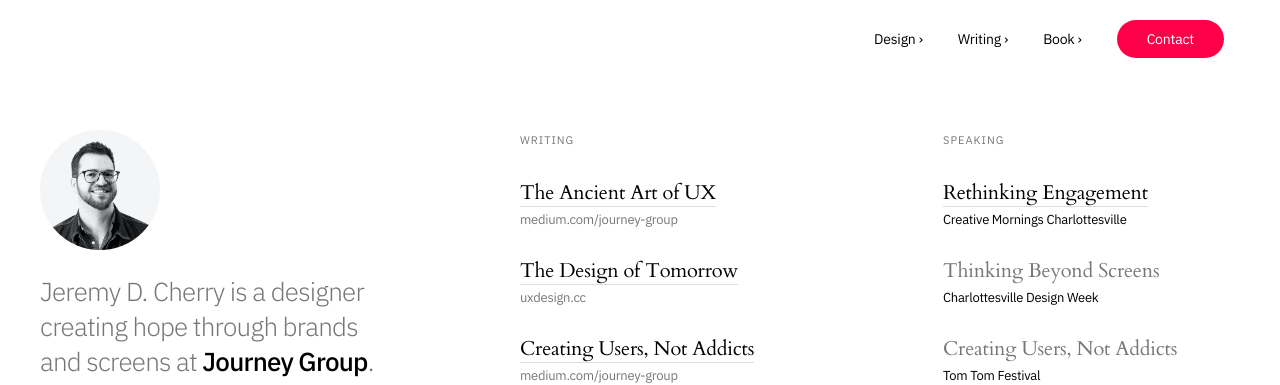
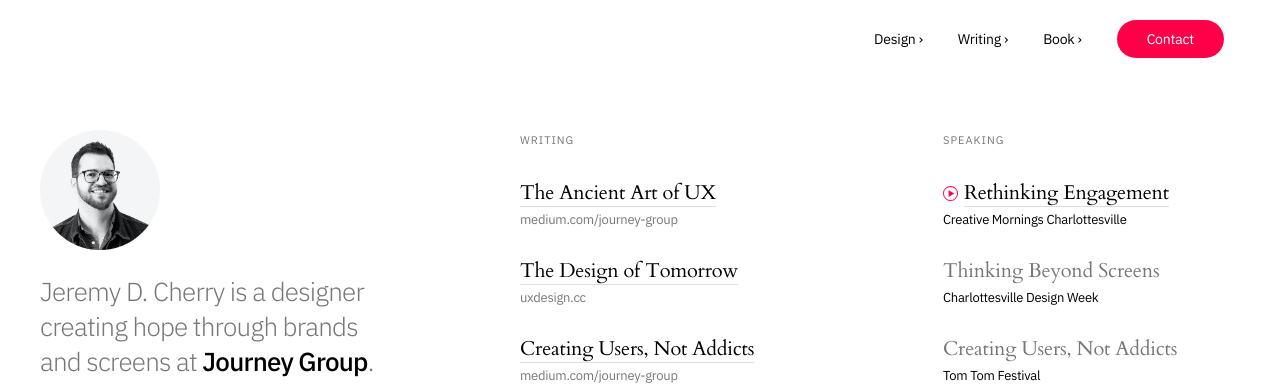
Before and after one commit to jeremydcherry/jeremydcherry.github.io, a Jekyll site: the page built from index.md, in a window 1280 px wide. Shown: the top 385 px of the page. Built offline with Jekyll 4.4.1, drawn with Linux system fonts in a browser that asks for light colours.

Commit message:
Icon update

```diff
--- a/_sass/main.scss
+++ b/_sass/main.scss
@@ -352,6 +352,13 @@ img.book-cover:hover{
   box-shadow: -8px 8px 0px 0px rgba(221,221,221,1);
 }
 
+.icon{
+  width: 15px;
+  margin-right: 6px;
+  position: relative;
+  top: 2px;
+}
+
 h1{
   font-family: "IBM Plex Sans", sans-serif;
   font-size: 26px;
--- a/index.md
+++ b/index.md
@@ -11,61 +11,61 @@ title: Jeremy D. Cherry
   	<!-- Bio -->
   	<div class="bio">
   		<img src="/images/jeremy-headshot.png" class="avatar" alt="Photo of Jeremy D. Cherry">
-	<h1 class="landing">Jeremy D. Cherry is a designer creating hope through brands and screens at <a href="https://www.journeygroup.com/" class="journey">Journey Group</a>.</h1>
-	<h6 class="landing">Charlottesville, Virginia</h6>
+	<h1>Jeremy D. Cherry is a designer creating hope through brands and screens at <a href="https://www.journeygroup.com/" class="journey">Journey Group</a>.</h1>
+	<h6>Charlottesville, Virginia</h6>
 	</div>
   </div>
   <!-- Writing -->
   <div class="column-third col-third-2">
-  	<h3 class="landing">Writing</h3>
+  	<h3>Writing</h3>
   	<br/>
   	<!-- Essay 1 -->
-  	<h2 class="landing"><a href="https://medium.com/journey-group/the-ancient-art-of-ux-38b239280264" class="title">The Ancient Art of UX</a></h2>
-	<h4 class="landing">medium.com/journey-group</h4>
+  	<h2><a href="https://medium.com/journey-group/the-ancient-art-of-ux-38b239280264" class="title">The Ancient Art of UX</a></h2>
+	<h4>medium.com/journey-group</h4>
 	<br/>
 	<!-- Essay 2 -->
-	<h2 class="landing"><a href="https://uxdesign.cc/the-design-of-tomorrow-how-the-future-of-design-lies-in-your-humanity-810a05995115" class="title">The Design of Tomorrow</a></h2>
-	<h4 class="landing">uxdesign.cc</h4>
+	<h2><a href="https://uxdesign.cc/the-design-of-tomorrow-how-the-future-of-design-lies-in-your-humanity-810a05995115" class="title">The Design of Tomorrow</a></h2>
+	<h4>uxdesign.cc</h4>
 	<br/>
 	<!-- Essay 3 -->
-	<h2 class="landing"><a href="https://medium.com/journey-group/creating-users-not-addicts-73e1774297c7" class="title">Creating Users, Not Addicts</a></h2>
-	<h4 class="landing">medium.com/journey-group</h4>
+	<h2><a href="https://medium.com/journey-group/creating-users-not-addicts-73e1774297c7" class="title">Creating Users, Not Addicts</a></h2>
+	<h4>medium.com/journey-group</h4>
 	<br/>
 	<!-- Essay 4 -->
-	<h2 class="landing"><a href="https://medium.com/journey-group/better-design-for-boomers-93abdb5bcb64" class="title">Better Design for Boomers</a></h2>
-	<h4 class="landing">medium.com/journey-group</h4>
+	<h2><a href="https://medium.com/journey-group/better-design-for-boomers-93abdb5bcb64" class="title">Better Design for Boomers</a></h2>
+	<h4>medium.com/journey-group</h4>
 	<br/>
 	<!-- Essay 5 -->
-	<h2 class="landing"><a href="https://www.framer.com/blog/posts/thinking-beyond-screens/" class="title">Thinking Beyond Screens</a></h2>
-	<h4 class="landing">framer.com/blog</h4>
+	<h2><a href="https://www.framer.com/blog/posts/thinking-beyond-screens/" class="title">Thinking Beyond Screens</a></h2>
+	<h4>framer.com/blog</h4>
 	<br/>
 	<!-- Essay 6 -->
-	<h2 class="landing"><a href="https://uxdesign.cc/confronting-the-illusion-of-choice-7e72b26978c8" class="title">Confronting the Illusion of Choice</a></h2>
-	<h4 class="landing">uxdesign.cc</h4>
+	<h2><a href="https://uxdesign.cc/confronting-the-illusion-of-choice-7e72b26978c8" class="title">Confronting the Illusion of Choice</a></h2>
+	<h4>uxdesign.cc</h4>
   </div>
   <!-- Events-->
   <div class="column-third col-third-3">
-  	<h3 class="landing">Speaking</h3>
+  	<h3>Speaking</h3>
   	<br/>
   	<!-- Event 1 -->
-  	<h2 class="landing"><a href="https://creativemornings.com/talks/jeremy-cherry/1" class="title">Rethinking Engagement</a></h2>
-	<h4 class="landing"><a href="https://creativemornings.com/cities/cvl" class="event">Creative Mornings Charlottesville</a></h4>
+  	<h2><img src="/images/play.svg" class="icon"><a href="https://creativemornings.com/talks/jeremy-cherry/1" class="title">Rethinking Engagement</a></h2>
+	<h4><a href="https://creativemornings.com/cities/cvl" class="event">Creative Mornings Charlottesville</a></h4>
 	<br/>
 	<!-- Event 2 -->
-	<h2 class="landing">Thinking Beyond Screens</h2>
-	<h4 class="landing"><a href="https://charlottesvilledesignweek.com/" class="event">Charlottesville Design Week</a></h4>
+	<h2>Thinking Beyond Screens</h2>
+	<h4><a href="https://charlottesvilledesignweek.com/" class="event">Charlottesville Design Week</a></h4>
 	<br/>
 	<!-- Event 3 -->
-	<h2 class="landing">Creating Users, Not Addicts</h2>
-	<h4 class="landing"><a href="https://www.tomtomfoundation.org/" class="event">Tom Tom Festival</a></h4>
+	<h2>Creating Users, Not Addicts</h2>
+	<h4><a href="https://www.tomtomfoundation.org/" class="event">Tom Tom Festival</a></h4>
 	<br/>
 	<!-- Event 4 -->
-	<h2 class="landing">Design Does</h2>
-	<h4 class="landing"><a href="https://tedxcharlottesville.com/" class="event">TEDx Charlottesville, Open Mic Night</a></h4>
+	<h2>Design Does</h2>
+	<h4><a href="https://tedxcharlottesville.com/" class="event">TEDx Charlottesville, Open Mic Night</a></h4>
 	<br/>
 	<!-- Event 5 -->
-	<h2 class="landing">Breaking Your Own Rules</h2>
-	<h4 class="landing"><a href="https://virginiahumanities.org/" class="event">edUI Conference</a></h4>
+	<h2>Breaking Your Own Rules</h2>
+	<h4><a href="https://virginiahumanities.org/" class="event">edUI Conference</a></h4>
   </div>
 </div>
 
@@ -78,29 +78,29 @@ title: Jeremy D. Cherry
   </div>
   <!-- Book -->
   <div class="column-third col-third-2">
-  	<h3 class="landing">Book</h3>
+  	<h3>Book</h3>
   	<br/>
   	<a href="https://hopeful.design/"><img src="/images/designdoes_cover.png" class="book-cover" alt="Design Does Book Cover"></a>
-  	<h2 class="landing"><a href="https://designdoesbook.com" class="title"><em>Design Does</em></a></h2>
-  	<h4 class="landing"><a href="https://designdoesbook.com" class="event">designdoesbook.com</a></h4>
+  	<h2><a href="https://designdoesbook.com" class="title"><em>Design Does</em></a></h2>
+  	<h4><a href="https://designdoesbook.com" class="event">designdoesbook.com</a></h4>
   </div>
   <!-- Featured -->
   <div class="column-third col-third-3">
   	<h3 class="landing">Featured In</h3>
   	<br/>
-  	<h5 class="landing"><a href="https://creativemornings.com/cities/cvl" class="publication">Creative Mornings</a></h5>
-	<h5 class="landing"><a href="https://www.commarts.com/" class="publication">Communication Arts</a></h5>
-	<h5 class="landing"><a href="https://www.framer.com/blog/" class="publication">Framer</a></h5>
-	<h5 class="landing"><a href="https://humanebydesign.com/" class="publication">Humane by Design</a></h5>
-	<h5 class="landing"><a href="https://medium.com/topic/design" class="publication">Medium: Design</a></h5>
-	<h5 class="landing"><a href="https://medium.com/topic/future" class="publication">Medium: Future</a></h5>
-	<h5 class="landing"><a href="https://medium.com/topic/visual-design" class="publication">Medium: Visual Design</a></h5>
-	<h5 class="landing"><a href="https://medium.com/topic/ux" class="publication">Medium: UX</a></h5>
-	<h5 class="landing"><a href="https://modus.medium.com/" class="publication">Modus by Medium</a></h5>
-	<h5 class="landing"><a href="https://sidebar.io/" class="publication">Sidebar</a></h5>
-	<h5 class="landing"><a href="https://www.smashingmagazine.com/" class="publication">Smashing Magazine</a></h5>
-	<h5 class="landing"><a href="https://storymatters.com/" class="publication">Story Matters</a></h5>
-	<h5 class="landing"><a href="https://uxdesign.cc/" class="publication">UX Collective</a></h5>
-	<h5 class="landing"><a href="https://www.webdesignernews.com/" class="publication">Web Designer News</a></h5>
+  	<h5><a href="https://creativemornings.com/cities/cvl" class="publication">Creative Mornings</a></h5>
+	<h5><a href="https://www.commarts.com/" class="publication">Communication Arts</a></h5>
+	<h5><a href="https://www.framer.com/blog/" class="publication">Framer</a></h5>
+	<h5><a href="https://humanebydesign.com/" class="publication">Humane by Design</a></h5>
+	<h5><a href="https://medium.com/topic/design" class="publication">Medium: Design</a></h5>
+	<h5><a href="https://medium.com/topic/future" class="publication">Medium: Future</a></h5>
+	<h5><a href="https://medium.com/topic/visual-design" class="publication">Medium: Visual Design</a></h5>
+	<h5><a href="https://medium.com/topic/ux" class="publication">Medium: UX</a></h5>
+	<h5><a href="https://modus.medium.com/" class="publication">Modus by Medium</a></h5>
+	<h5><a href="https://sidebar.io/" class="publication">Sidebar</a></h5>
+	<h5><a href="https://www.smashingmagazine.com/" class="publication">Smashing Magazine</a></h5>
+	<h5><a href="https://storymatters.com/" class="publication">Story Matters</a></h5>
+	<h5><a href="https://uxdesign.cc/" class="publication">UX Collective</a></h5>
+	<h5><a href="https://www.webdesignernews.com/" class="publication">Web Designer News</a></h5>
   </div>
 </div>
```
Also changed, not shown: images/play.svg (added).
